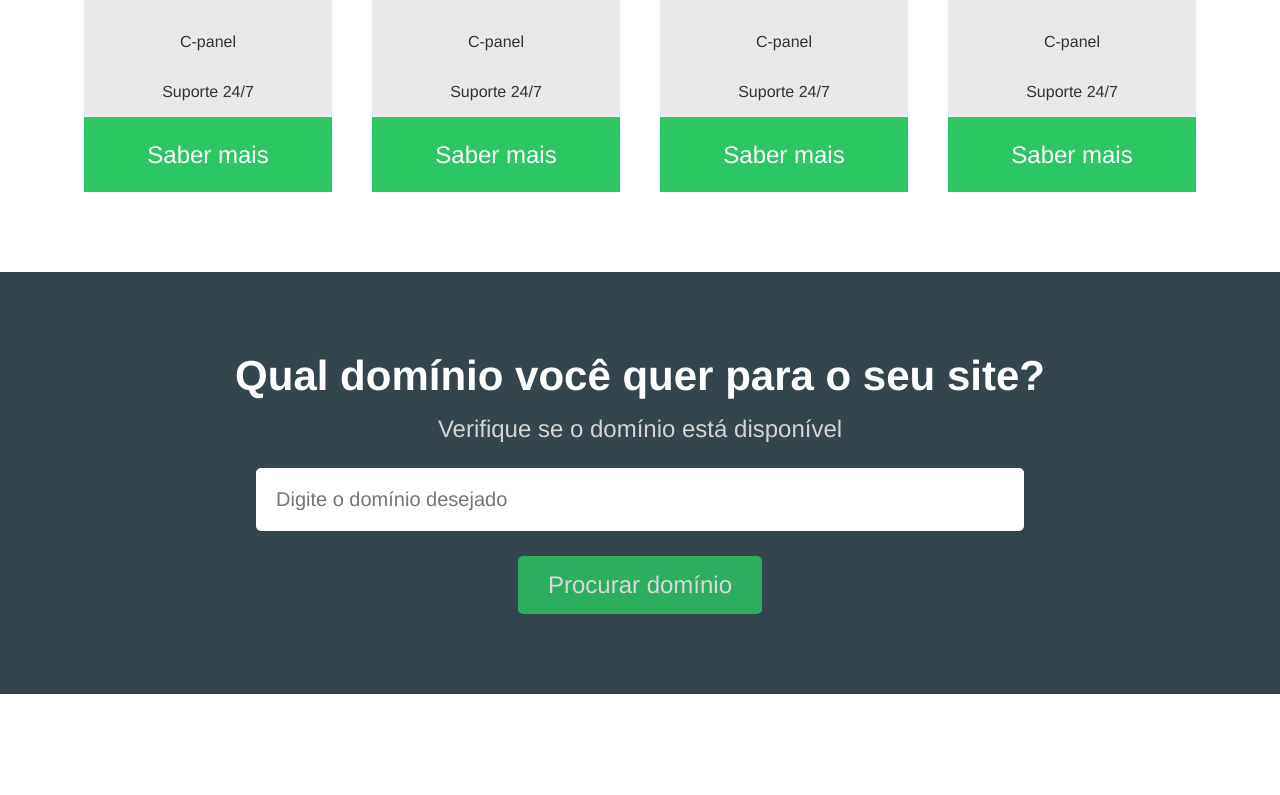
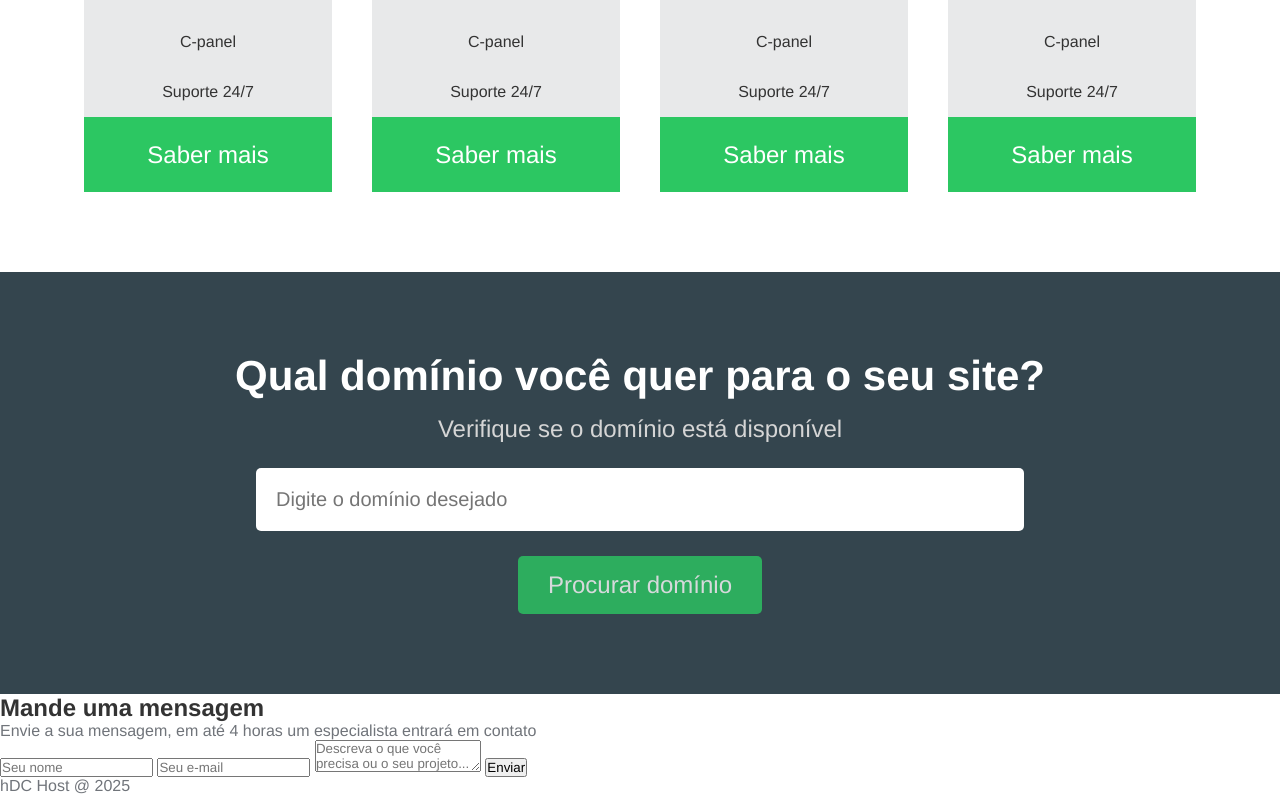
Before and after one commit to LeoSilva19/projeto-host, a plain HTML site: page index.html in a window 1280 px wide. Shown: the part 1383-2178 px from the top of the page. Before the commit the page ends 2077 px from the top, so only its background shows below. Drawn offline with Linux system fonts and the light colour scheme.

Commit message:
HTML do fomulário de contato

```diff
--- a/index.html
+++ b/index.html
@@ -117,7 +117,20 @@
                     <input type="submit" value="Procurar domínio">
                 </form>
             </section>
+            <section class="contact-container">
+                <h2>Mande uma mensagem</h2>
+                <p>Envie a sua mensagem, em até 4 horas um especialista entrará em contato</p>
+                <form>
+                    <input type="text" name="name" id="name" placeholder="Seu nome">
+                    <input type="email" name="email" id="email" placeholder="Seu e-mail">
+                    <textarea name="message" id="message" placeholder="Descreva o que você precisa ou o seu projeto..."></textarea>
+                    <input type="submit" value="Enviar">
+                </form>
+            </section>
         </main>
+        <footer>
+            <p>hDC Host @ 2025</p>
+        </footer>
 
     </div>
 
```
